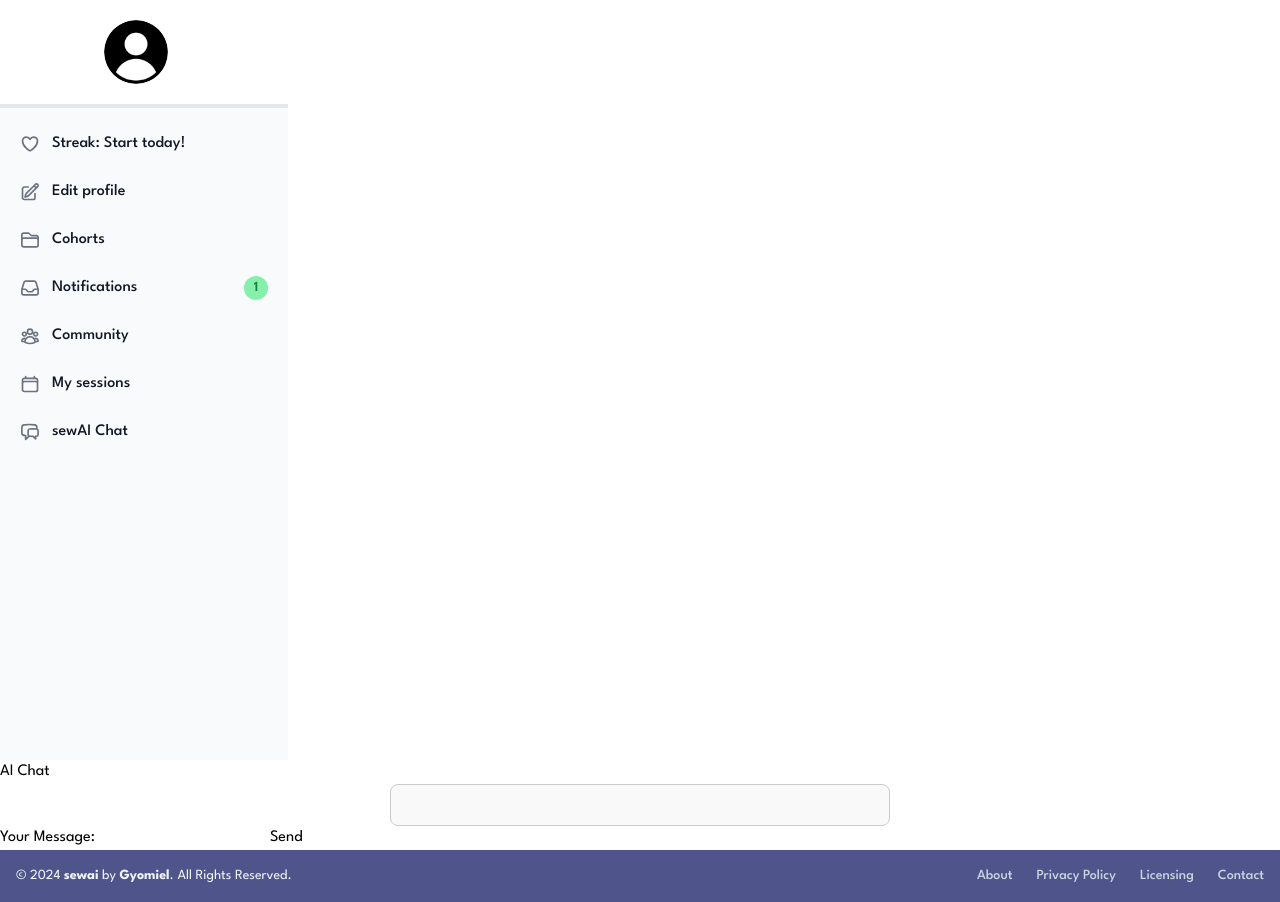
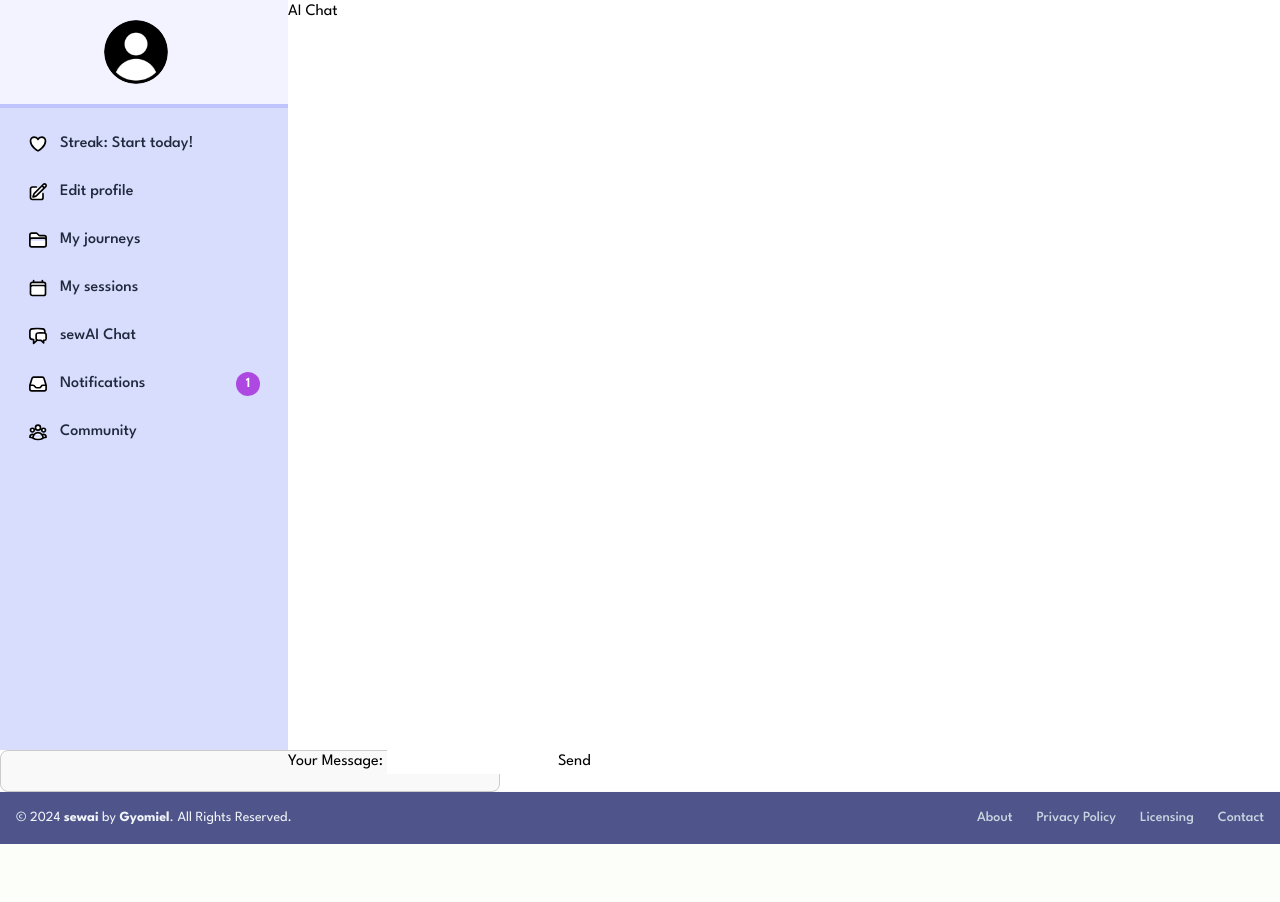
Before and after one commit to Gyomiel/sewaiApp, a Symfony app: template sewaiFolder/templates/chatbox/index.html.twig in a window 1280 px wide. Shown: the part 88-990 px from the top of the page. After the commit the page ends 932 px from the top, so only its background shows below. Run offline with Twig, Linux system fonts and the light colour scheme; the template is opened without the code that fills it, so the values that code supplies are empty; style sheets or scripts are compiled from the project's sources; some libraries are stand-ins or nearby versions.

Commit message:
Additional functionalities and styles added.
Loader and chatbox styling lacking.

```diff
--- a/sewaiFolder/templates/chatbox/index.html.twig
+++ b/sewaiFolder/templates/chatbox/index.html.twig
@@ -4,26 +4,25 @@
 {% endblock %}
 
 {% block body %}
-
+	<div class="dashboard-container wasili">
 		{% block sidebar %}
-		<div class="dashboard-container wasili">
 			<div class="profile-sidebar-container flex flex-col w-72">
-				<div class="px-3 py-5 flex justify-center items-center gap-4 border-b-4">
+				<div class="px-3 py-5 flex justify-center items-center gap-4 border-b-4 border-[#BFC5FC] bg-[#F2F3FE]">
 					<img class="w-16 h-16 rounded-full" src="{{ app.user.profilePic | default('imgs/userDefaultPfp.png') }}" alt="Profile Picture">
 					<div class="font-medium text-black">
-						<div class="text-xl font-semibold">{{ app.user.username }}</div>
-						<div class="text-lg text-gray-500 flex items-center gap-2">
+						<div class="text-xl font-semibold text-black">{{ app.user.username }}</div>
+						<div class="text-lg text-slate-600 flex items-center gap-2">
 							<span>{{ app.user.email }}</span>
 						</div>
 					</div>
 				</div>
 
-				<div id="default-sidebar" class="z-40 w-72 h-[652px] bg-gray-50" aria-label="Sidebar">
-					<div class="h-full px-3 py-4">
+				<div id="default-sidebar" class="z-40 w-72 h-[642px] bg-[#D8DCFD]" aria-label="Sidebar">
+					<div class="h-full px-3 py-4 ml-2 mr-2">
 						<ul class="space-y-2 font-medium">
 							<li>
-								<div class="flex items-center p-2 text-gray-900 rounded-lg">
-									<svg class="flex-shrink-0 w-5 h-5 text-gray-500" xmlns="http://www.w3.org/2000/svg" fill="none" viewbox="0 0 24 24" stroke-width="2" stroke="currentColor">
+								<div class="flex items-center p-2 text-slate-800 rounded-lg">
+									<svg class="flex-shrink-0 w-5 h-5 text-black" xmlns="http://www.w3.org/2000/svg" fill="#FFF" viewbox="0 0 24 24" stroke-width="2" stroke="currentColor">
 										<path stroke-linecap="round" stroke-linejoin="round" d="M21 8.25c0-2.485-2.099-4.5-4.688-4.5-1.935 0-3.597 1.126-4.312 2.733-.715-1.607-2.377-2.733-4.313-2.733C5.1 3.75 3 5.765 3 8.25c0 7.22 9 12 9 12s9-4.78 9-12Z"/>
 									</svg>
 									<span class="ms-3">Streak:
@@ -31,52 +30,52 @@
 								</div>
 							</li>
 							<li>
-								<a href="{{ path('app_user_edit', {'id': app.user.id}) }}" class="flex items-center p-2 text-gray-900 rounded-lg hover:bg-gray-800 hover:text-white">
-									<svg class="flex-shrink-0 w-5 h-5 text-gray-500" xmlns="http://www.w3.org/2000/svg" fill="none" viewbox="0 0 24 24" stroke-width="2" stroke="currentColor">
+								<a href="{{ path('app_user_edit', {'id': app.user.id}) }}" class="flex items-center p-2 text-slate-800 rounded-lg hover:bg-[#8E99F9] hover:text-white">
+									<svg class="flex-shrink-0 w-5 h-5 text-black" xmlns="http://www.w3.org/2000/svg" fill="#FFF" viewbox="0 0 24 24" stroke-width="2" stroke="currentColor">
 										<path stroke-linecap="round" stroke-linejoin="round" d="m16.862 4.487 1.687-1.688a1.875 1.875 0 1 1 2.652 2.652L10.582 16.07a4.5 4.5 0 0 1-1.897 1.13L6 18l.8-2.685a4.5 4.5 0 0 1 1.13-1.897l8.932-8.931Zm0 0L19.5 7.125M18 14v4.75A2.25 2.25 0 0 1 15.75 21H5.25A2.25 2.25 0 0 1 3 18.75V8.25A2.25 2.25 0 0 1 5.25 6H10"/>
 									</svg>
 									<span class="flex-1 ms-3 whitespace-nowrap">Edit profile</span>
 								</a>
 							</li>
 							<li>
-								<a href="#" class="flex items-center p-2 text-gray-900 rounded-lg hover:bg-gray-800 hover:text-white">
-									<svg class="flex-shrink-0 w-5 h-5 text-gray-500" xmlns="http://www.w3.org/2000/svg" fill="none" viewbox="0 0 24 24" stroke-width="2" stroke="currentColor">
+								<a href="#" class="flex items-center p-2 text-slate-800 rounded-lg hover:bg-[#8E99F9] hover:text-white">
+									<svg class="flex-shrink-0 w-5 h-5 text-black" xmlns="http://www.w3.org/2000/svg" fill="#FFF" viewbox="0 0 24 24" stroke-width="2" stroke="currentColor">
 										<path stroke-linecap="round" stroke-linejoin="round" d="M2.25 12.75V12A2.25 2.25 0 0 1 4.5 9.75h15A2.25 2.25 0 0 1 21.75 12v.75m-8.69-6.44-2.12-2.12a1.5 1.5 0 0 0-1.061-.44H4.5A2.25 2.25 0 0 0 2.25 6v12a2.25 2.25 0 0 0 2.25 2.25h15A2.25 2.25 0 0 0 21.75 18V9a2.25 2.25 0 0 0-2.25-2.25h-5.379a1.5 1.5 0 0 1-1.06-.44Z"/>
 									</svg>
-									<span class="flex-1 ms-3 whitespace-nowrap">Cohorts</span>
+									<span class="flex-1 ms-3 whitespace-nowrap">My journeys</span>
 								</a>
 							</li>
 							<li>
-								<a href="#" class="flex items-center p-2 text-gray-900 rounded-lg hover:bg-gray-800 hover:text-white">
-									<svg class="flex-shrink-0 w-5 h-5 text-gray-500 transition duration-75 group-hover:text-gray-900 dark:group-hover:text-white" xmlns="http://www.w3.org/2000/svg" fill="none" viewbox="0 0 24 24" stroke-width="2" stroke="currentColor">
-										<path stroke-linecap="round" stroke-linejoin="round" d="M2.25 13.5h3.86a2.25 2.25 0 0 1 2.012 1.244l.256.512a2.25 2.25 0 0 0 2.013 1.244h3.218a2.25 2.25 0 0 0 2.013-1.244l.256-.512a2.25 2.25 0 0 1 2.013-1.244h3.859m-19.5.338V18a2.25 2.25 0 0 0 2.25 2.25h15A2.25 2.25 0 0 0 21.75 18v-4.162c0-.224-.034-.447-.1-.661L19.24 5.338a2.25 2.25 0 0 0-2.15-1.588H6.911a2.25 2.25 0 0 0-2.15 1.588L2.35 13.177a2.25 2.25 0 0 0-.1.661Z"/>
-									</svg>
-									<span class="flex-1 ms-3 whitespace-nowrap">Notifications</span>
-									<span class="inline-flex items-center justify-center w-3 h-3 p-3 ms-3 text-sm font-semibold text-green-700 bg-green-300 rounded-full">1</span>
-								</a>
-							</li>
-							<li>
-								<a href="#" class="flex items-center p-2 text-gray-900 rounded-lg hover:bg-gray-800 hover:text-white">
-									<svg class="flex-shrink-0 w-5 h-5 text-gray-500 transition duration-75 group-hover:text-gray-900 dark:group-hover:text-white" aria-hidden="true" xmlns="http://www.w3.org/2000/svg" fill="none" viewbox="0 0 24 24" stroke-width="2" stroke="currentColor">
-										<path stroke-linecap="round" stroke-linejoin="round" d="M18 18.72a9.094 9.094 0 0 0 3.741-.479 3 3 0 0 0-4.682-2.72m.94 3.198.001.031c0 .225-.012.447-.037.666A11.944 11.944 0 0 1 12 21c-2.17 0-4.207-.576-5.963-1.584A6.062 6.062 0 0 1 6 18.719m12 0a5.971 5.971 0 0 0-.941-3.197m0 0A5.995 5.995 0 0 0 12 12.75a5.995 5.995 0 0 0-5.058 2.772m0 0a3 3 0 0 0-4.681 2.72 8.986 8.986 0 0 0 3.74.477m.94-3.197a5.971 5.971 0 0 0-.94 3.197M15 6.75a3 3 0 1 1-6 0 3 3 0 0 1 6 0Zm6 3a2.25 2.25 0 1 1-4.5 0 2.25 2.25 0 0 1 4.5 0Zm-13.5 0a2.25 2.25 0 1 1-4.5 0 2.25 2.25 0 0 1 4.5 0Z"/>
-									</svg>
-									<span class="flex-1 ms-3 whitespace-nowrap">Community</span>
-								</a>
-							</li>
-							<li>
-								<a href="#" class="flex items-center p-2 text-gray-900 rounded-lg hover:bg-gray-800 hover:text-white">
-									<svg class="flex-shrink-0 w-5 h-5 text-gray-500 transition duration-75 group-hover:text-gray-900 dark:group-hover:text-white" aria-hidden="true" xmlns="http://www.w3.org/2000/svg" fill="none" viewbox="0 0 24 24" stroke-width="2" stroke="currentColor">
+								<a href="#" class="flex items-center p-2 text-slate-800 rounded-lg hover:bg-[#8E99F9] hover:text-white">
+									<svg class="flex-shrink-0 w-5 h-5 text-black transition duration-75 group-hover:text-gray-900 dark:group-hover:text-white" aria-hidden="true" xmlns="http://www.w3.org/2000/svg" fill="#FFF" viewbox="0 0 24 24" stroke-width="2" stroke="currentColor">
 										<path stroke-linecap="round" stroke-linejoin="round" d="M6.75 3v2.25M17.25 3v2.25M3 18.75V7.5a2.25 2.25 0 0 1 2.25-2.25h13.5A2.25 2.25 0 0 1 21 7.5v11.25m-18 0A2.25 2.25 0 0 0 5.25 21h13.5A2.25 2.25 0 0 0 21 18.75m-18 0v-7.5A2.25 2.25 0 0 1 5.25 9h13.5A2.25 2.25 0 0 1 21 11.25v7.5"/>
 									</svg>
 									<span class="flex-1 ms-3 whitespace-nowrap">My sessions</span>
 								</a>
 							</li>
 							<li>
-								<a href="#" class="flex items-center p-2 text-gray-900 rounded-lg hover:bg-gray-800 hover:text-white">
-									<svg xmlns="http://www.w3.org/2000/svg" fill="none" viewbox="0 0 24 24" stroke-width="2" stroke="currentColor" class="flex-shrink-0 w-5 h-5 text-gray-500 transition duration-75 group-hover:text-gray-900 dark:group-hover:text-white">
+								<a href="{{ path('aiChatbox') }}" class="flex items-center p-2 text-slate-800 rounded-lg hover:bg-[#8E99F9] hover:text-white">
+									<svg xmlns="http://www.w3.org/2000/svg" fill="#FFF" viewbox="0 0 24 24" stroke-width="2" stroke="currentColor" class="flex-shrink-0 w-5 h-5 text-black transition duration-75 group-hover:text-gray-900 dark:group-hover:text-white">
 										<path stroke-linecap="round" stroke-linejoin="round" d="M20.25 8.511c.884.284 1.5 1.128 1.5 2.097v4.286c0 1.136-.847 2.1-1.98 2.193-.34.027-.68.052-1.02.072v3.091l-3-3c-1.354 0-2.694-.055-4.02-.163a2.115 2.115 0 0 1-.825-.242m9.345-8.334a2.126 2.126 0 0 0-.476-.095 48.64 48.64 0 0 0-8.048 0c-1.131.094-1.976 1.057-1.976 2.192v4.286c0 .837.46 1.58 1.155 1.951m9.345-8.334V6.637c0-1.621-1.152-3.026-2.76-3.235A48.455 48.455 0 0 0 11.25 3c-2.115 0-4.198.137-6.24.402-1.608.209-2.76 1.614-2.76 3.235v6.226c0 1.621 1.152 3.026 2.76 3.235.577.075 1.157.14 1.74.194V21l4.155-4.155"/>
 									</svg>
 									<span class="flex-1 ms-3 whitespace-nowrap">sewAI Chat</span>
+								</a>
+							</li>
+							<li>
+								<a href="#" class="flex items-center p-2 text-slate-800 rounded-lg hover:bg-[#8E99F9] hover:text-white">
+									<svg class="flex-shrink-0 w-5 h-5 text-black transition duration-75 group-hover:text-gray-900 dark:group-hover:text-white" xmlns="http://www.w3.org/2000/svg" fill="#FFF" viewbox="0 0 24 24" stroke-width="2" stroke="currentColor">
+										<path stroke-linecap="round" stroke-linejoin="round" d="M2.25 13.5h3.86a2.25 2.25 0 0 1 2.012 1.244l.256.512a2.25 2.25 0 0 0 2.013 1.244h3.218a2.25 2.25 0 0 0 2.013-1.244l.256-.512a2.25 2.25 0 0 1 2.013-1.244h3.859m-19.5.338V18a2.25 2.25 0 0 0 2.25 2.25h15A2.25 2.25 0 0 0 21.75 18v-4.162c0-.224-.034-.447-.1-.661L19.24 5.338a2.25 2.25 0 0 0-2.15-1.588H6.911a2.25 2.25 0 0 0-2.15 1.588L2.35 13.177a2.25 2.25 0 0 0-.1.661Z"/>
+									</svg>
+									<span class="flex-1 ms-3 whitespace-nowrap">Notifications</span>
+									<span class="inline-flex items-center justify-center w-3 h-3 p-3 ms-3 text-sm font-semibold text-white bg-[#AD49E1] rounded-full">1</span>
+								</a>
+							</li>
+							<li>
+								<a href="#" class="flex items-center p-2 text-slate-800 rounded-lg hover:bg-[#8E99F9] hover:text-white">
+									<svg class="flex-shrink-0 w-5 h-5 text-black transition duration-75 group-hover:text-gray-900 dark:group-hover:text-white" aria-hidden="true" xmlns="http://www.w3.org/2000/svg" fill="#FFF" viewbox="0 0 24 24" stroke-width="2" stroke="currentColor">
+										<path stroke-linecap="round" stroke-linejoin="round" d="M18 18.72a9.094 9.094 0 0 0 3.741-.479 3 3 0 0 0-4.682-2.72m.94 3.198.001.031c0 .225-.012.447-.037.666A11.944 11.944 0 0 1 12 21c-2.17 0-4.207-.576-5.963-1.584A6.062 6.062 0 0 1 6 18.719m12 0a5.971 5.971 0 0 0-.941-3.197m0 0A5.995 5.995 0 0 0 12 12.75a5.995 5.995 0 0 0-5.058 2.772m0 0a3 3 0 0 0-4.681 2.72 8.986 8.986 0 0 0 3.74.477m.94-3.197a5.971 5.971 0 0 0-.94 3.197M15 6.75a3 3 0 1 1-6 0 3 3 0 0 1 6 0Zm6 3a2.25 2.25 0 1 1-4.5 0 2.25 2.25 0 0 1 4.5 0Zm-13.5 0a2.25 2.25 0 1 1-4.5 0 2.25 2.25 0 0 1 4.5 0Z"/>
+									</svg>
+									<span class="flex-1 ms-3 whitespace-nowrap">Community</span>
 								</a>
 							</li>
 						</ul>
@@ -84,7 +83,6 @@
 				</div>
 			</div>
 
-		</div>
 
 			<style>
 				.wasili {
@@ -146,9 +144,7 @@
 			</form>
 
 
-
-
 		{% endblock %}
 
-
+	</div>
 	{% endblock %}
```
Also changed, not shown: sewaiFolder/templates/dashboard/_selected_course.html.twig (+63 -5 lines). Lines whose indentation alone changed are shown as unchanged.
